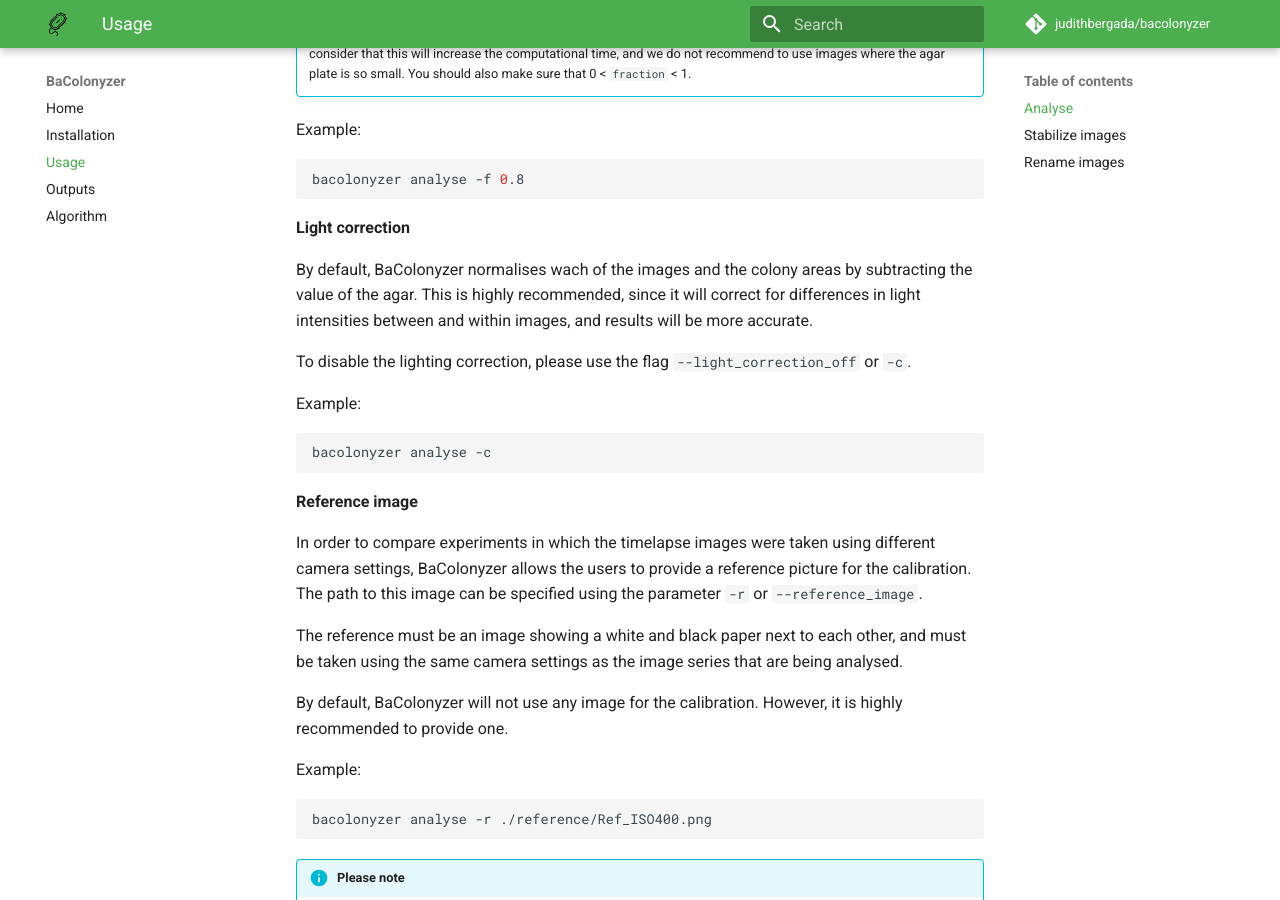
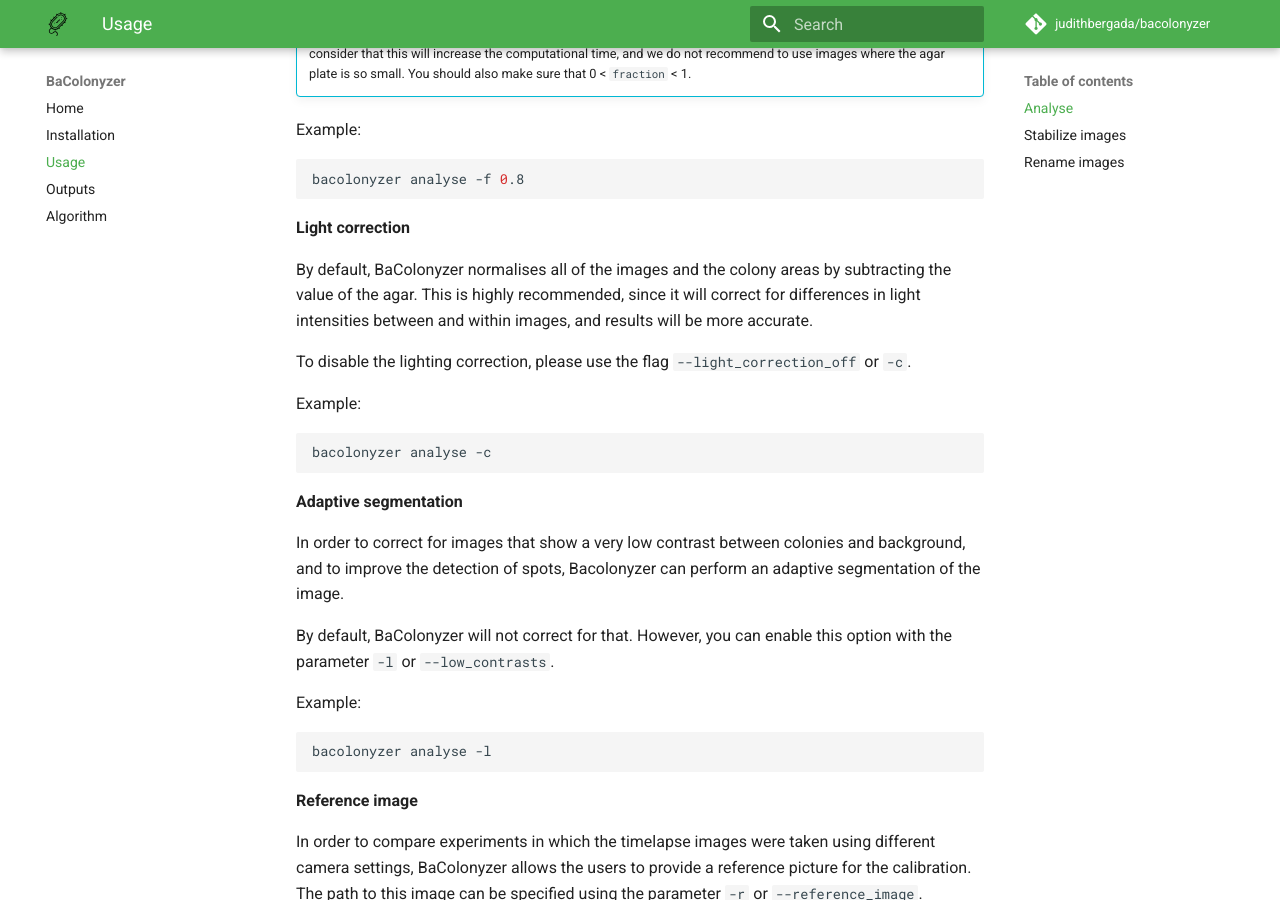
Before and after one commit to judithbergada/bacolonyzer, an MkDocs documentation site: the page built from docs/usage.md, in a window 1280 px wide and 900 px high, scrolled down 1995 px. Built offline with MkDocs 1.6.1 and Material for MkDocs 9.7.7, drawn with Linux system fonts in a browser that asks for light colours; comment, search, counter and statistics services are not loaded; some of the changed text lies outside the part shown.

Commit message:
Update webpage documentation

````diff
--- a/docs/usage.md
+++ b/docs/usage.md
@@ -34,7 +34,7 @@ A brief description of the inputs can be found with the `help` flag:
 $ bacolonyzer analyse --help
 usage: bacolonyzer analyse [-h] [-d DIRECTORY] [-c] [-r REFERENCE_IMAGE] [-q]
                            [-e] [-g GRID_FORMAT [GRID_FORMAT ...]]
-                           [-f FRACTION]
+                           [-f FRACTION] [-l]
 ```
 
 **Directory**
@@ -102,7 +102,7 @@ bacolonyzer analyse -f 0.8
 
 **Light correction**
 
-By default, BaColonyzer normalises wach of the images and the colony areas by
+By default, BaColonyzer normalises all of the images and the colony areas by
 subtracting the value of the agar. This is highly recommended, since it will
 correct for differences in light intensities between and within images,
 and results will be more accurate.
@@ -114,13 +114,34 @@ Example:
 ```bash
 bacolonyzer analyse -c
 ```
+
+**Adaptive segmentation**
+
+In order to correct for images that show a very low contrast between colonies
+and background, and to improve the detection of spots, Bacolonyzer can perform
+an adaptive segmentation of the image.
+
+By default, BaColonyzer will not correct for that. However, you can enable
+this option with the parameter `-l` or `--low_contrasts`.
+
+Example:
+```bash
+bacolonyzer analyse -l
+```
+
 **Reference image**
 
-In order to compare experiments in which the timelapse images were taken using different camera settings, BaColonyzer allows the users to provide a reference picture for the calibration. The path to this image can be specified using the parameter `-r` or `--reference_image`.
+In order to compare experiments in which the timelapse images were taken using
+different camera settings, BaColonyzer allows the users to provide a reference
+picture for the calibration. The path to this image can be specified using the
+parameter `-r` or `--reference_image`.
 
-The reference must be an image showing a white and black paper next to each other, and must be taken using the same camera settings as the image series that are being analysed.
+The reference must be an image showing a white and black paper next to each
+other, and must be taken using the same camera settings as the image series
+that are being analysed.
 
-By default, BaColonyzer will not use any image for the calibration. However, it is highly recommended to provide one.
+By default, BaColonyzer will not use any image for the calibration. However,
+it is highly recommended to provide one.
 
 Example:
 ```bash
@@ -129,8 +150,14 @@ bacolonyzer analyse -r ./reference/Ref_ISO400.png
 
 !!! info "Please note"
 
-    It is recommended not to have the reference image together with the rest of images that will be analysed. Instead, we recommend to create a subfolder or to place the reference image in another path.
-    This is because during the analysis, **all images** in the directory will be analysed except the reference image. However, if the parameter `-r` is not specified and a reference image is found in the same directory, this reference picture will also be analysed and treated in the same way as the rest of the pictures.
+    It is recommended not to have the reference image together with the rest
+    of images that will be analysed. Instead, we recommend to create a
+    subfolder or to place the reference image in another path.
+    This is because during the analysis, **all images** in the
+    directory will be analysed except the reference image. However,
+    if the parameter `-r` is not specified and a reference image is
+    found in the same directory, this reference picture will also be
+    analysed and treated in the same way as the rest of the pictures.
 
 **Other parameters**
 
@@ -271,11 +298,13 @@ bacolonyzer rename_images -m -s "2019-08-11 12:30"
 
 !!! info "Please note"
 
-    This parameter will only be considered if users also require flag `-m`. The date time format must be given within quotes.
+    This parameter will only be considered if users also require flag `-m`.
+    The date time format must be given within quotes.
 
 **Dry run**
 
-By default, BaColonyzer will only show the renaming of the image files. However, to keep the users safe, it will not apply the modifications.
+By default, BaColonyzer will only show the renaming of the image files.
+However, to keep the users safe, it will not apply the modifications.
 
 In order to definitely rename all files, the flag `--no_dry_run` is needed.
 
````
